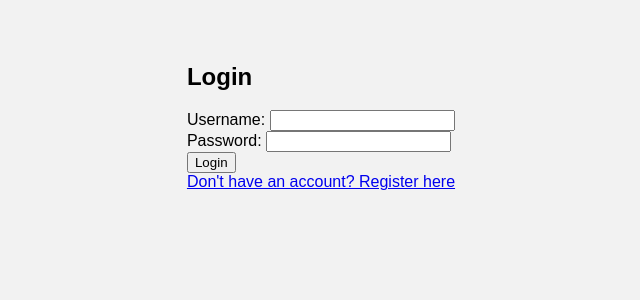
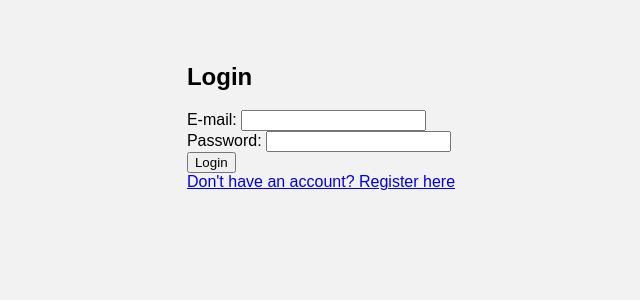
Before and after one commit to allenanto/systems_security_B9IS103, a Flask app: page /login in a window 1280 px wide. Shown: the part 283-583 px from the top of the page, without its empty margins (319-959 px from the left). Run offline with Flask 3, Linux system fonts and the light colour scheme.

Commit message:
Login implementations

```diff
--- a/app.py
+++ b/app.py
@@ -31,9 +31,10 @@ def register():
 @app.route('/login', methods=['GET', 'POST'])
 def login():
     if request.method == 'POST':
-        username = request.form['username']
+        email = request.form['email']
         password = request.form['password']
-        return redirect('/')
+        DB.verify_user(email,password)
+        return redirect('/login')
     return render_template('login.html')
 
 @socketio.on('message')
--- a/db_interface.py
+++ b/db_interface.py
@@ -24,6 +24,12 @@ def create_user(name, email, mobile, password):
     conn.commit()
     conn.close()
 
+def verify_user(email, password):
+    conn = sqlite3.connect('corptalk.db')
+    cursor = conn.cursor()
+    cursor.execute("SELECT * FROM users WHERE email=?", (email,))
+    user = cursor.fetchone()
+    print(user)
 
 # if __name__ == "__main__":
 #     init_db()
--- a/templates/login.html
+++ b/templates/login.html
@@ -11,8 +11,8 @@
     <div><h2>Login</h2></div>
     <div>
     <form method="POST" action="/login">
-        <label for="username">Username:</label>
-        <input type="text" id="username" name="username" required><br>
+        <label for="email">E-mail:</label>
+        <input type="text" id="email" name="email" required><br>
         <label for="password">Password:</label>
         <input type="password" id="password" name="password" required><br>
         <button type="submit">Login</button>
```
